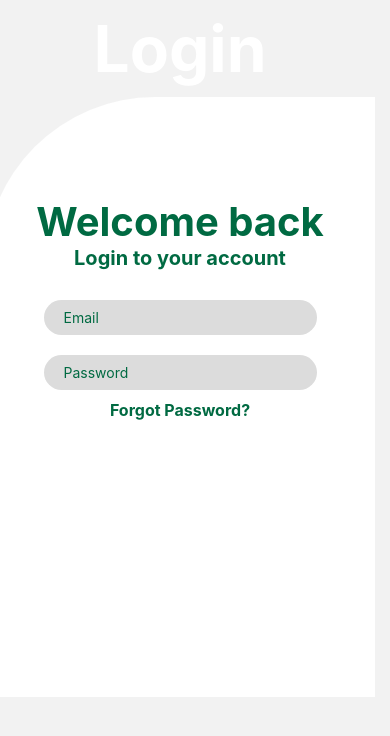
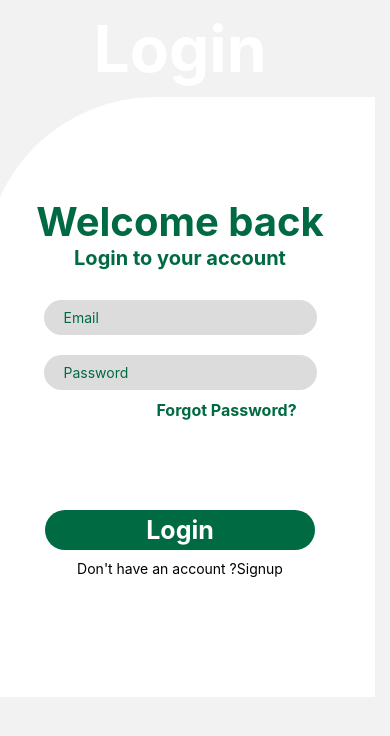
Before and after one commit to DC-21/ReactNative-LoginUI, a React Native app: screen /Login in a window 390 px wide. Shown: the top 736 px of the page. Built offline with nearby package versions, Linux system fonts and the light colour scheme.

Commit message:
Commit message

```diff
--- a/components/Button.js
+++ b/components/Button.js
@@ -3,7 +3,7 @@ import React from 'react'
 
 export default function Button({ bgColor, btnLabel, textColor, press }) {
   return (
-    <TouchableOpacity  onPress={press} style={{ backgroundColor: bgColor, borderRadius: 100,marginVertical: 10, alignItems: 'center', width: 290, paddingVertical: 5}}>
+    <TouchableOpacity  onPress={press} style={{ backgroundColor: bgColor, borderRadius: 100,marginVertical: 10, alignItems: 'center', width: 270, paddingVertical: 5}}>
         <Text style={{ color: textColor, fontSize: 25, fontWeight: 'bold'}}>{btnLabel}</Text>
     </TouchableOpacity>
   );
--- a/components/Login.js
+++ b/components/Login.js
@@ -3,6 +3,7 @@ import React from 'react'
 import Background from './Background';
 import { darkGreen } from './Constants';
 import Field from './Field';
+import Button from './Button';
 
 const Login = () => {
   return (
@@ -14,10 +15,16 @@ const Login = () => {
         <Text style={{ fontSize: 20, color: darkGreen, fontWeight: "bold", marginBottom: 20}}>Login to your account</Text>
         <Field placeholder='Email' keyboardType={"email-address"} />
         <Field placeholder='Password' secureTextEntry={true}/>
-        <View>
+        <View style={{alignItems: 'flex-end', width: '68%', paddingRight: 16, marginBottom:80}}>
           <Text style={{color: darkGreen, fontWeight: 'bold', fontSize: 16}}>
             Forgot Password?
           </Text>
+        </View>
+        <Button bgColor={darkGreen} btnLabel='Login' textColor='white' press={() => alert
+        ('Logged In')} />
+        <View style={{ display: 'flex', flexDirection: 'row', justifyContent: "center"}}>
+          <Text>Don't have an account ?</Text>
+          <Text>Signup</Text>
         </View>
       </View>
     </View>
```
